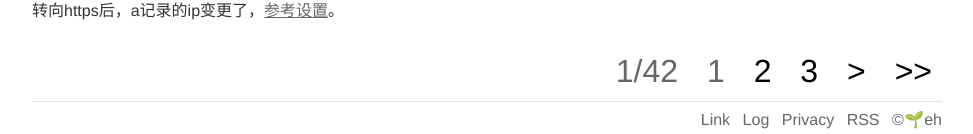
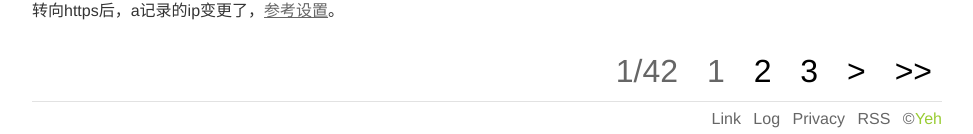
Before and after one commit to yeeh/blog.yeeh.org, a Jekyll site: the page built from index.html, in a window 1280 px wide. Shown: the part 3250-3384 px from the top of the page, without its empty margins (8-981 px from the left). Built offline with Jekyll 4.4.1, drawn with Linux system fonts in a browser that asks for light colours; the list of posts is cut into pages by our own code; comment, search, counter and statistics services are not loaded.

Commit message:
fix link

```diff
--- a/_includes/footer.html
+++ b/_includes/footer.html
@@ -4,5 +4,5 @@
     <a href="{{ site.baseurl }}/about/privacy.html" title="Privacy">Privacy</a>
     <a href="{{ site.baseurl }}/rss.xml" title="RSS" target="_blank" rel="feed">RSS</a>
     &copy;
-    <a href="{{ site.urlyeh }}" title="Yeh" target="_blank" rel="author" class="yeh">🌱eh</a>
+    <a href="{{ site.urlyeh }}" title="Yeh" target="_blank" rel="author" class="yeh">Yeh</a>
 </footer>
--- a/assets/css.css
+++ b/assets/css.css
@@ -184,7 +184,7 @@ embed{ display: none;}
 .footer{ border-top:solid 1px #e2e2e2; padding:8px 0; color:#666; font-size: 1rem; text-align:right;}
 .footer a{ color:#666; display:inline-block; margin-right:8px;}
 .footer a:hover{ border-bottom-color:#666; color:#404040; text-decoration:none; }
-.footer a.yeh{text-align:left; height:18px; margin: 0 0 0 -4px; }
+.footer a.yeh{text-align:left; height:18px; margin: 0 0 0 -4px; color:#9c3; }
 
 /*media query*/
 /* <640 */
```
